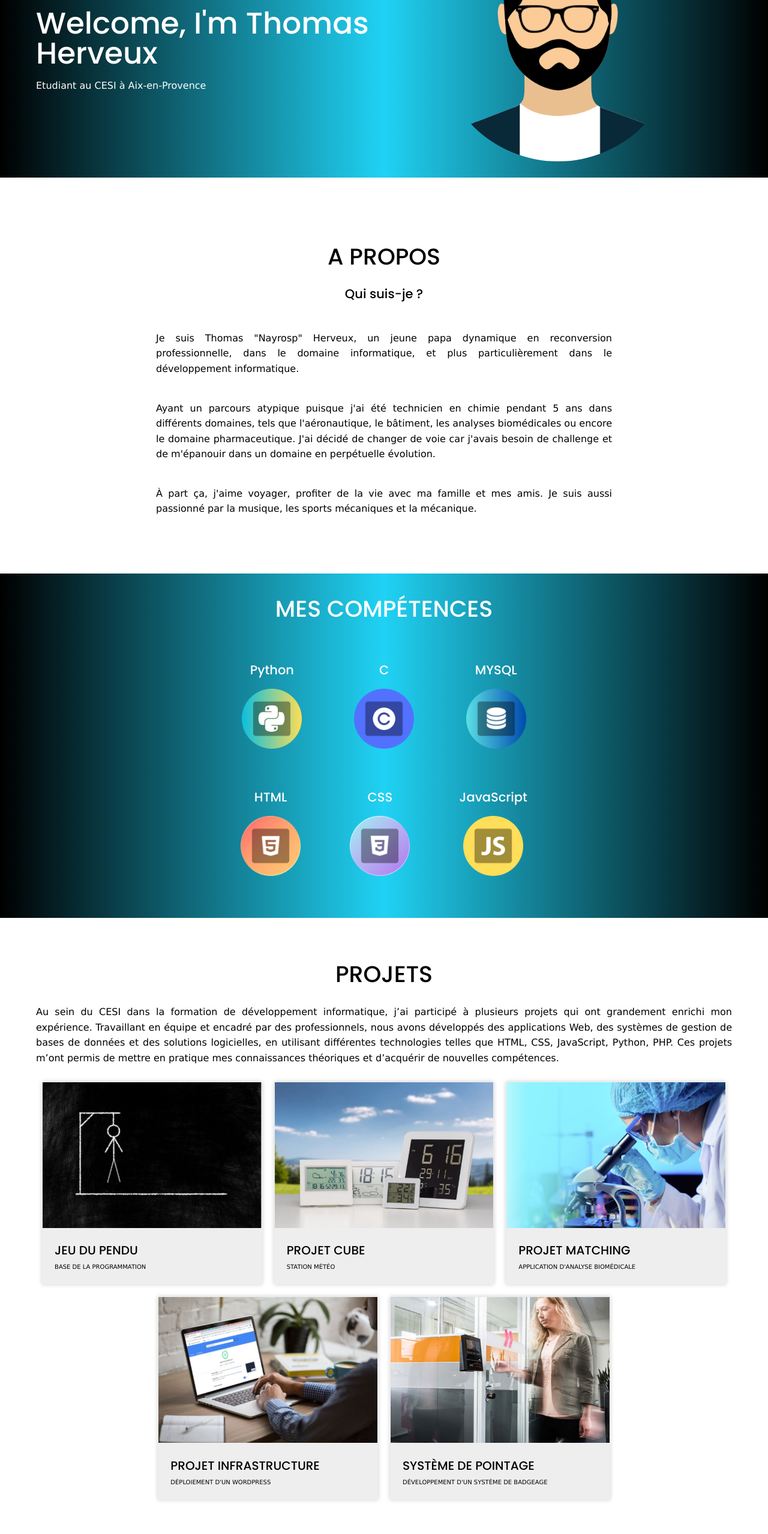
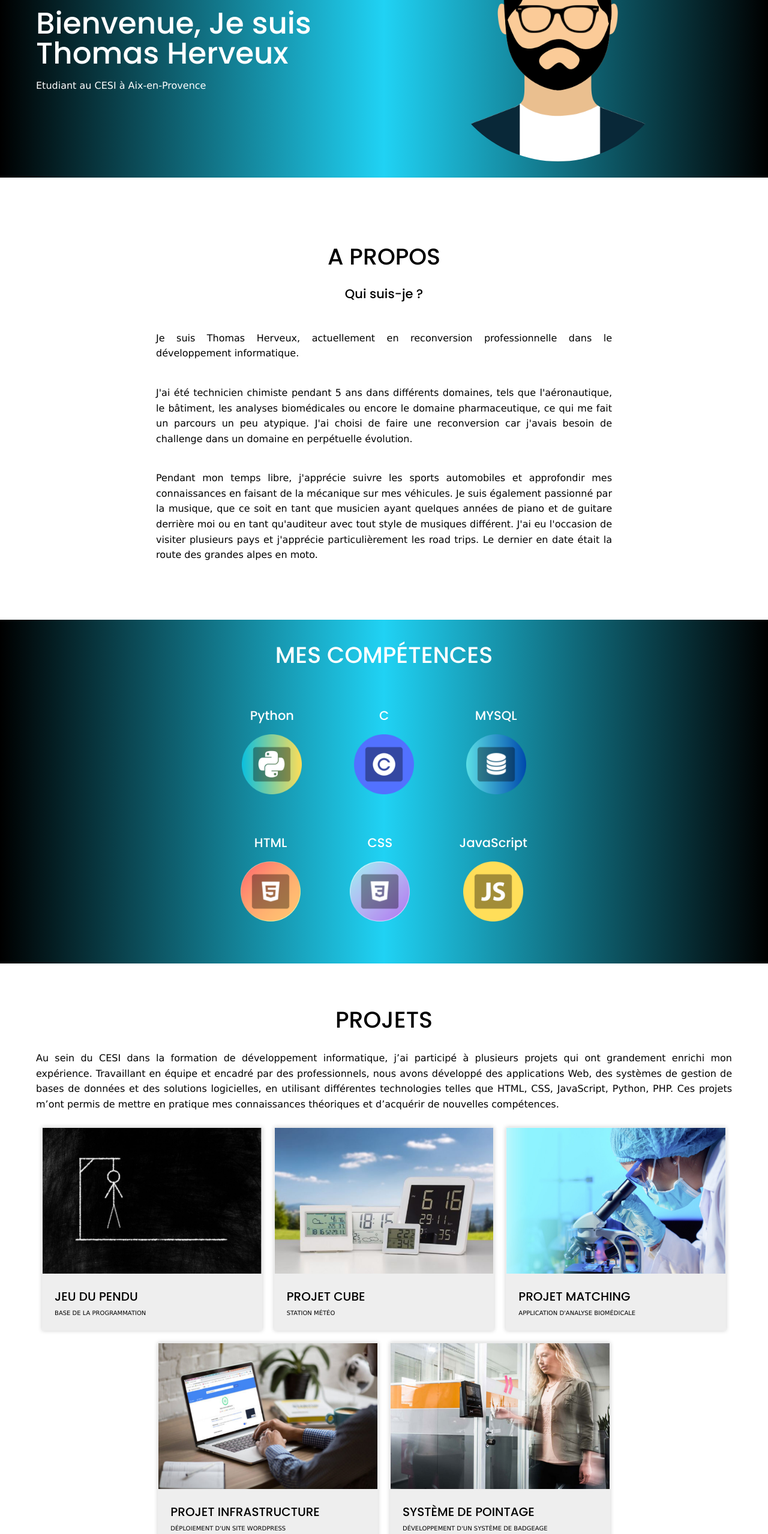
Before and after one commit to Nayrosp/Portfolio, a plain HTML site: page index.html in a window 1280 px wide. Shown: the part 240-2797 px from the top of the page at 60% size. Drawn offline with Linux system fonts and the light colour scheme.

Commit message:
Correction des fautes d'ortographes - Modifications du contenu des paragraphes

```diff
--- a/index.html
+++ b/index.html
@@ -3,7 +3,7 @@
 <head>
     <meta charset="UTF-8">
     <meta name="viewport" content="width=device-width, initial-scale=1.0">
-    <title>Thomas Herveux -- Apprenti developpeur</title>
+    <title>Thomas Herveux -- Apprenti développeur</title>
     <meta name="description" content="Portfolio de thomas herveux - Apprenti développeur">
     <link rel="shortcut icon" href="img/favicon.ico" type="image/x-icon">
     <link rel="preconnect" href="https://fonts.googleapis.com">
@@ -56,8 +56,8 @@
         <div class="container">
             <div class="grid">
                 <div class="hero__item left">
-                    <span>Apprenti developpeur</span>
-                    <h1 class="tittle">Welcome, I'm Thomas Herveux</h1>
+                    <span>Apprenti développeur</span>
+                    <h1 class="tittle">Bienvenue, Je suis Thomas Herveux</h1>
                     <p>Etudiant au CESI à Aix-en-Provence</p>
                 </div>
                 <div class="hero__item right">
@@ -76,18 +76,25 @@
                     <h3>Qui suis-je ?</h3>
                 </div>
                     <p>
-                        Je suis Thomas "Nayrosp" Herveux, un jeune papa dynamique en reconversion professionnelle,
-                        dans le domaine informatique, et plus particulièrement dans le développement informatique.
+                        Je suis Thomas Herveux, actuellement en reconversion professionnelle dans le développement informatique.
                     </p>
 
                     <p>
-                        Ayant un parcours atypique puisque j'ai été technicien en chimie pendant 5 ans dans différents domaines,
-                        tels que l'aéronautique, le bâtiment, les analyses biomédicales ou encore le domaine pharmaceutique.
-                        J'ai décidé de changer de voie car j'avais besoin de challenge et de m'épanouir dans un domaine en perpétuelle évolution.
+                        J'ai été technicien chimiste pendant 5 ans dans différents domaines, tels que l'aéronautique, le bâtiment,
+                        les analyses biomédicales ou encore le domaine pharmaceutique, ce qui me fait un parcours un peu atypique.
+                        J'ai choisi de faire une reconversion car j'avais besoin de challenge dans un domaine en perpétuelle évolution.
                     </p>
 
                     <p>
-                        À part ça, j'aime voyager, profiter de la vie avec ma famille et mes amis. Je suis aussi passionné par la musique, les sports mécaniques et la mécanique.                    </p>
+                        Pendant mon temps libre, j'apprécie suivre les sports automobiles et approfondir mes connaissances en faisant de la mécanique
+                        sur mes véhicules.
+
+                        Je suis également passionné par la musique, que ce soit en tant que musicien ayant quelques années
+                        de piano et de guitare derrière moi ou en tant qu'auditeur avec tout style de musiques différent.
+
+                        J'ai eu l'occasion de visiter plusieurs pays et j'apprécie particulièrement les road trips. Le dernier en date était la route
+                        des grandes alpes en moto.
+                    </p>
 
             </div>
         </div>
@@ -142,7 +149,7 @@
             <h2 class="section__tittle">Projets</h2>
             <p>
                 Au sein du CESI dans la formation de développement informatique, j’ai participé à plusieurs projets qui ont grandement
-                enrichi mon expérience. Travaillant en équipe et encadré par des professionnels, nous avons développés
+                enrichi mon expérience. Travaillant en équipe et encadré par des professionnels, nous avons développé
                 des applications Web, des systèmes de gestion de bases de données et des solutions logicielles,
                 en utilisant différentes technologies telles que HTML, CSS, JavaScript, Python, PHP.
                 Ces projets m’ont permis de mettre en pratique mes connaissances théoriques et d’acquérir de nouvelles compétences.
@@ -193,7 +200,7 @@
                                     d="M0 252.118V48C0 21.49 21.49 0 48 0h204.118a48 48 0 0 1 33.941 14.059l211.882 211.882c18.745 18.745 18.745 49.137 0 67.882L293.823 497.941c-18.745 18.745-49.137 18.745-67.882 0L14.059 286.059A48 48 0 0 1 0 252.118zM112 64c-26.51 0-48 21.49-48 48s21.49 48 48 48 48-21.49 48-48-21.49-48-48-48z">
                                   </path>
                                 </svg>
-                                Algorythyme et  programmation
+                                Algorithme et  programmation
                               </p>
                               <p>
                                 La règle du jeu un joueur doit deviner un mot en proposant des lettres.
@@ -204,7 +211,7 @@
 
                               <h5 class="h3">Consignes</h5>
                               <ul>
-                                <li>Réalisation du jeu Hangman en language C.</li>
+                                <li>Réalisation du jeu "Hangman" en language C.</li>
                                 <li>Le programme peut choisir un mot aléatoire dans un fichier ".txt".</li>
                                 <li>Le programme demande le nom du joueur</li>
                                 <li>Le programme demande une lettre à la fois </li>
@@ -222,7 +229,7 @@
                                 <li>Possibilité de continuer à la fin de la partie</li>
                               </ul>
 
-                              <h5 class="h3">Technologies</h5>
+                              <h5 class="h3">Technologie</h5>
 
                               <ul>
                                 <li>C</li>
@@ -290,7 +297,7 @@
 
                               <h5 class="h3">Consignes</h5>
                               <ul>
-                                <li>Réaliser un station météo avec différents matériel électronique</li>
+                                <li>Réaliser une station météo avec différents matériel électronique</li>
                                 <li>Créer un programme Arduino permettant de lire / écrire / envoyer les données d'une sonde</li>
                                 <li>Créer une base de donnée</li>
                                 <li>Créer une API</li>
@@ -404,7 +411,7 @@
                     <img src="./img/infra.png" alt="Projet Infrastructure" class="card__image">
                     <div class="card__inner">
                         <h3 class="card__tittle">Projet Infrastructure</h3>
-                        <p class="category">Déploiement d'un Wordpress</p>
+                        <p class="category">Déploiement d'un site Wordpress</p>
                     </div>
                     <div class="card__overlay">
                         <a href="#" class="card__link" data-id="modal-4">+</a>
@@ -423,7 +430,7 @@
                                 alt="Déploiement d'un Wordpress" />
                             </div>
                             <div class="grid__item">
-                              <h4 class="modal__title h2">Projet INFRASTRUCTURE</h4>
+                              <h4 class="modal__title h2">Projet Infrastructure</h4>
                               <p>
                                 <svg width="15" height="15" aria-hidden="true" focusable="false" data-prefix="far"
                                   data-icon="calendar" class="svg-inline--fa fa-calendar fa-w-14" role="img"
@@ -446,7 +453,7 @@
                               </p>
                               <p>
                                 Ce projet vise à nous familiariser avec la mise en place d'une infrastructure web en utilisant des outils et services systèmes.
-                                Pour un développeur moderne, cette compétence est cruciale pour gagner en polyvalence et efficacité.
+                                Pour un développeur moderne, cette compétence est cruciale pour gagner en polyvalence et en efficacité.
                             </p>
 
                               <h5 class="h3">Consignes</h5>
@@ -515,7 +522,7 @@
                                 Objets connectés
                               </p>
                               <p>
-                                Le projet consiste à créer un système de badgeage pour les employés d'une entreprise, permettant de suivre leurs entrées et sorties.
+                                 Le projet consiste à créer un système de badgeage pour les employés d'une entreprise, permettant de suivre leurs entrées et sorties.
                                  Les demandes fonctionnelles comprennent l'utilisation de badges uniques pour chaque employé, la détection automatique des entrées et
                                  sorties, la possibilité d'enregistrer manuellement les badgeages manqués, et l'affichage de rapports d'horaire pour chaque employé
                                  sur une période donnée. Des règles de planning sont également établies, notamment pour la durée minimale de la pause déjeuner et
```
Also changed, not shown: styles/global.css (+4 -3 lines).
